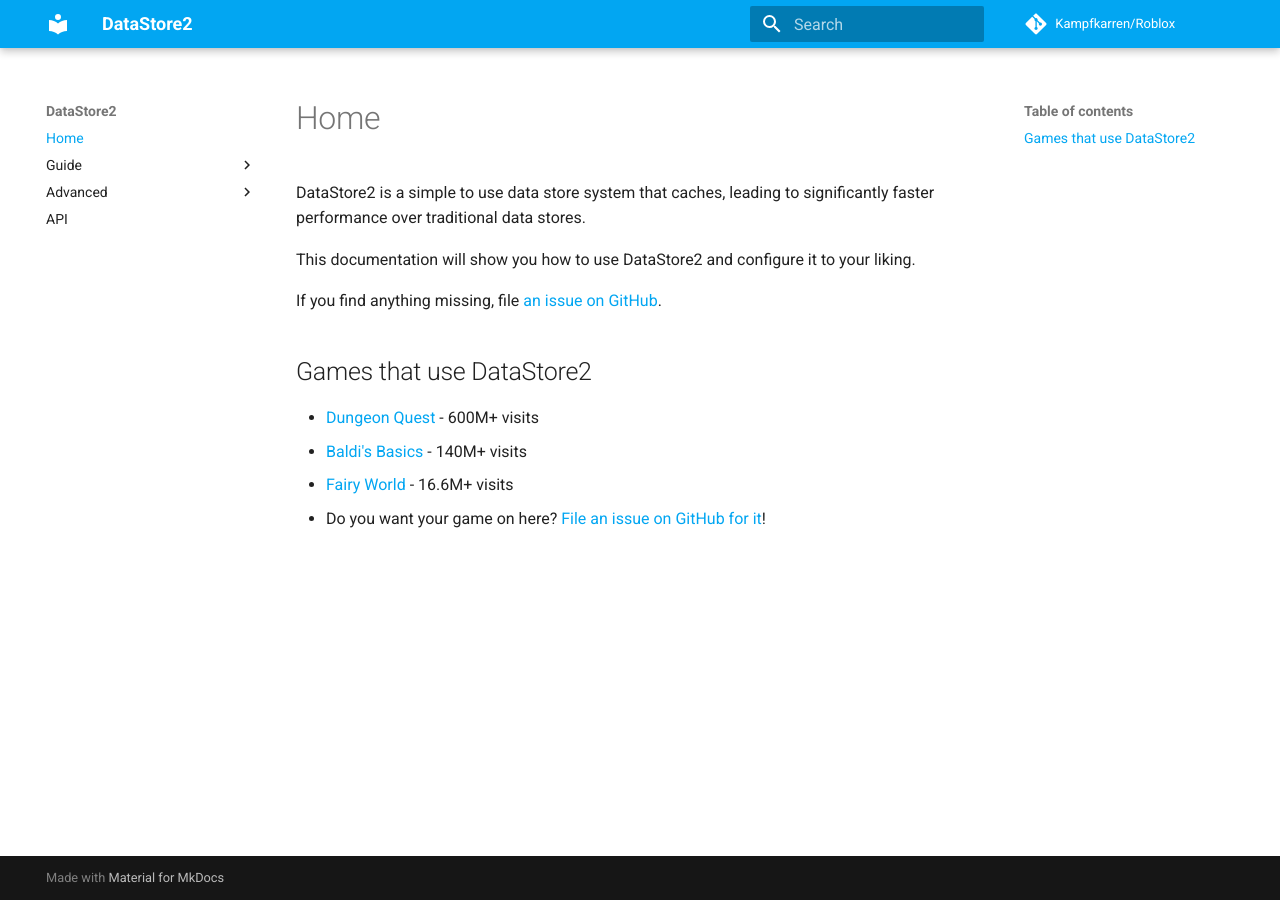
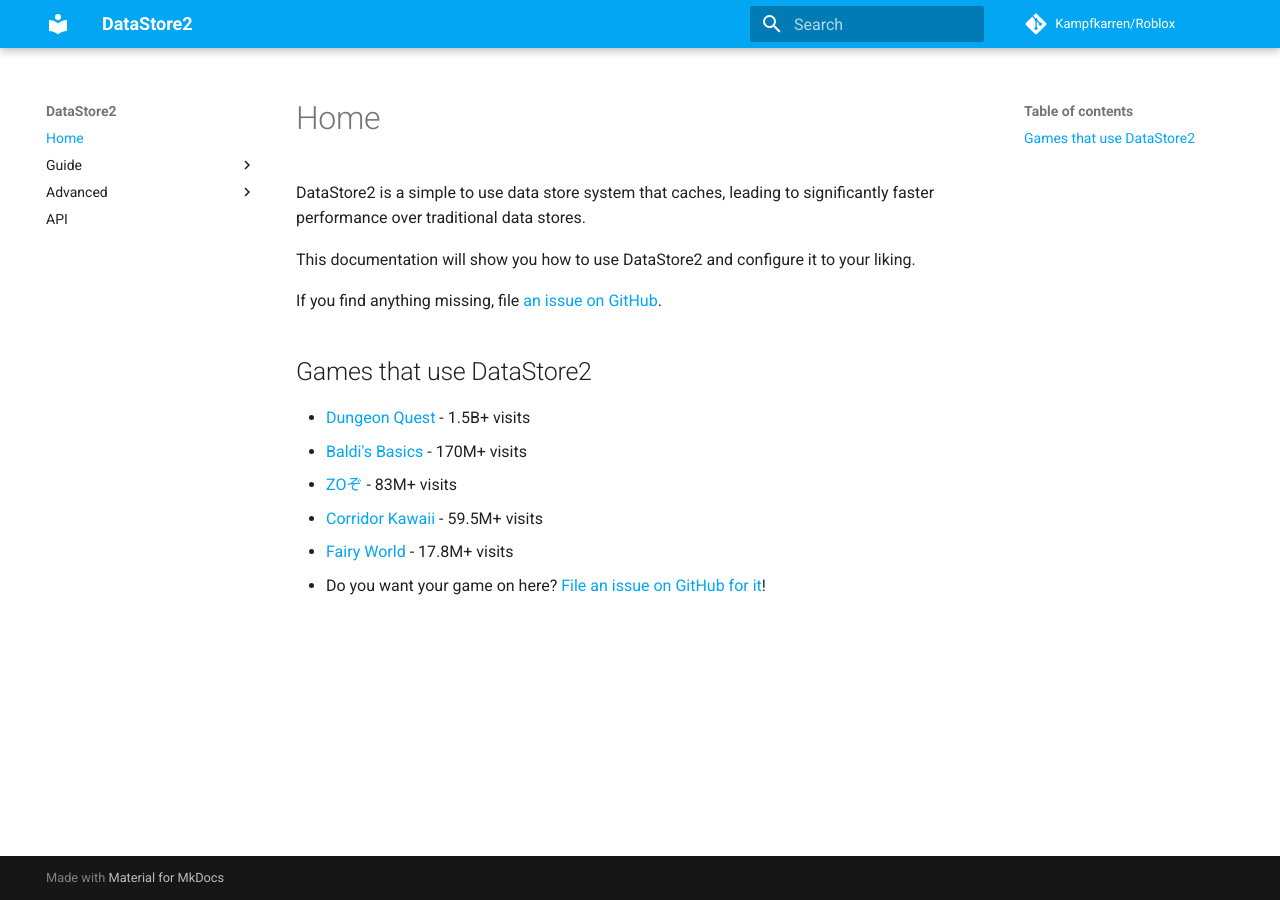
Before and after one commit to Kampfkarren/Roblox, an MkDocs documentation site: the page built from docs/index.md, in a window 1280 px wide. Built offline with MkDocs 1.6.1 and Material for MkDocs 9.7.7, drawn with Linux system fonts in a browser that asks for light colours; comment, search, counter and statistics services are not loaded.

Commit message:
Update index.md

```diff
--- a/docs/index.md
+++ b/docs/index.md
@@ -5,7 +5,9 @@ This documentation will show you how to use DataStore2 and configure it to your
 If you find anything missing, file [an issue on GitHub](https://github.com/Kampfkarren/Roblox/issues).
 
 ## Games that use DataStore2
-- [Dungeon Quest](https://www.roblox.com/games/2414851778/Wave-Defence-Dungeon-Quest) - 600M+ visits
-- [Baldi's Basics](https://www.roblox.com/games/1823470443/Baldis-Basics-Beta) - 140M+ visits
-- [Fairy World](https://www.roblox.com/games/1817078882/Fairy-World-FULL-BLOOM) - 16.6M+ visits
+- [Dungeon Quest](https://www.roblox.com/games/2414851778/Dungeon-Quest) - 1.5B+ visits
+- [Baldi's Basics](https://www.roblox.com/games/1823470443/Baldis-Basics) - 170M+ visits
+- [ZOぞ](https://www.roblox.com/games/6678877691/ZO) - 83M+ visits
+- [Corridor Kawaii](https://www.roblox.com/games/6154244609/Corridor-Kawaii) - 59.5M+ visits
+- [Fairy World](https://www.roblox.com/games/1817078882/Fairy-World) - 17.8M+ visits
 - Do you want your game on here? [File an issue on GitHub for it](https://github.com/Kampfkarren/Roblox/issues)!
```
